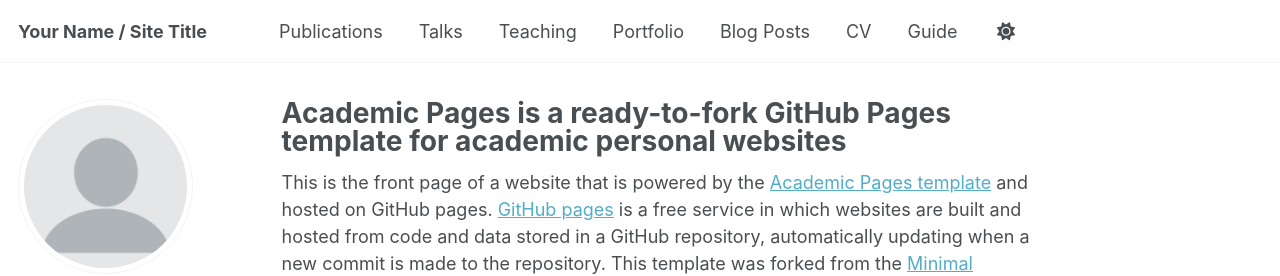
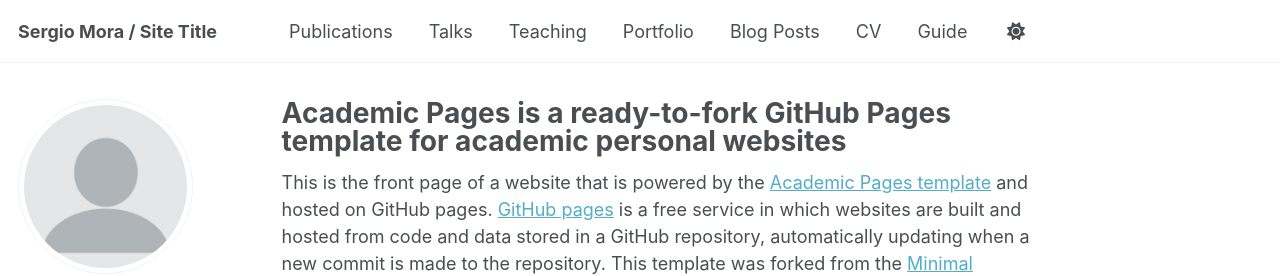
Before and after one commit to sfmoram/sergiomora, a Jekyll site: the page built from _pages/about.md, in a window 1280 px wide. Shown: the top 276 px of the page. Built offline with Jekyll 4.4.1, drawn with Linux system fonts in a browser that asks for light colours; some web fonts are replaced.

Commit message:
Update _config.yml

```diff
--- a/_config.yml
+++ b/_config.yml
@@ -9,7 +9,7 @@
 # Basic Site Settings
 locale                   : "Colombia"
 site_theme               : "default"
-title                    : "Your Name / Site Title"
+title                    : "Sergio Mora / Site Title"
 title_separator          : "-"
 name                     : &name "Your Name"
 description              : &description "personal description"
```
